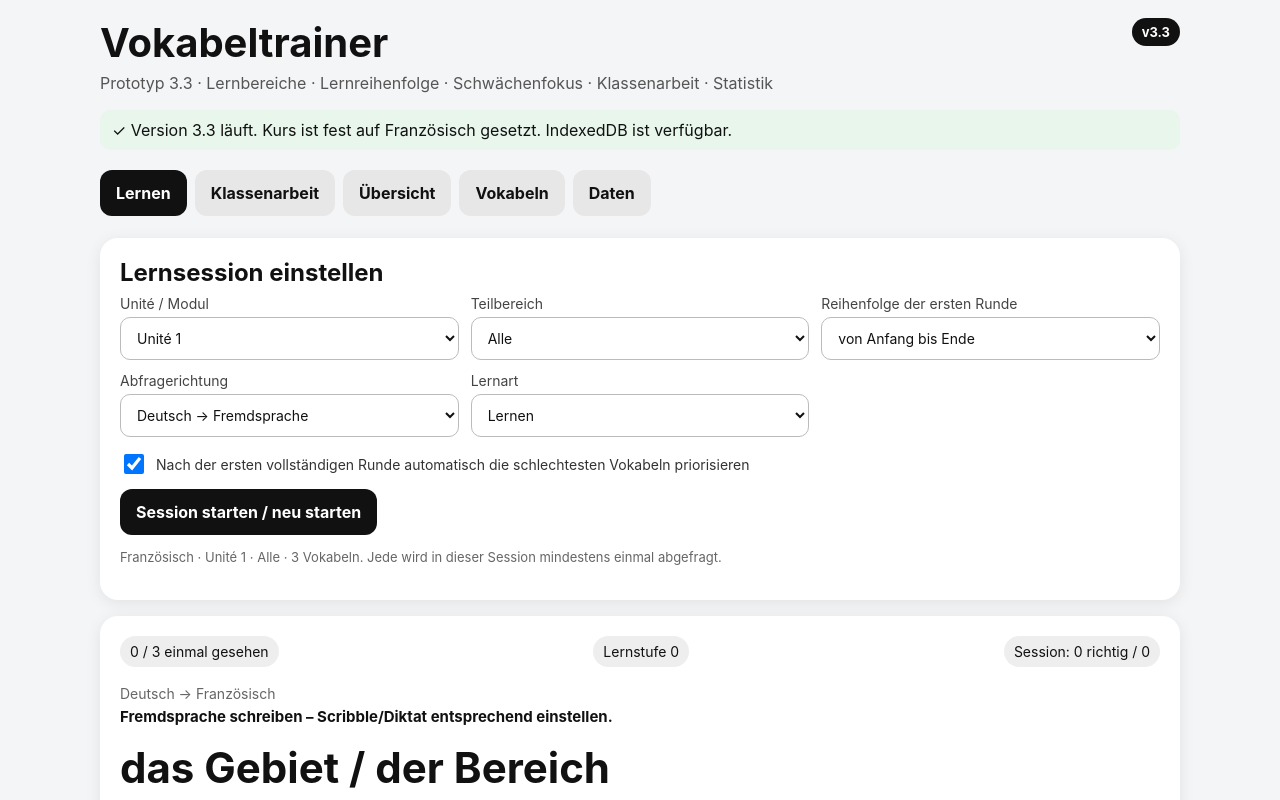
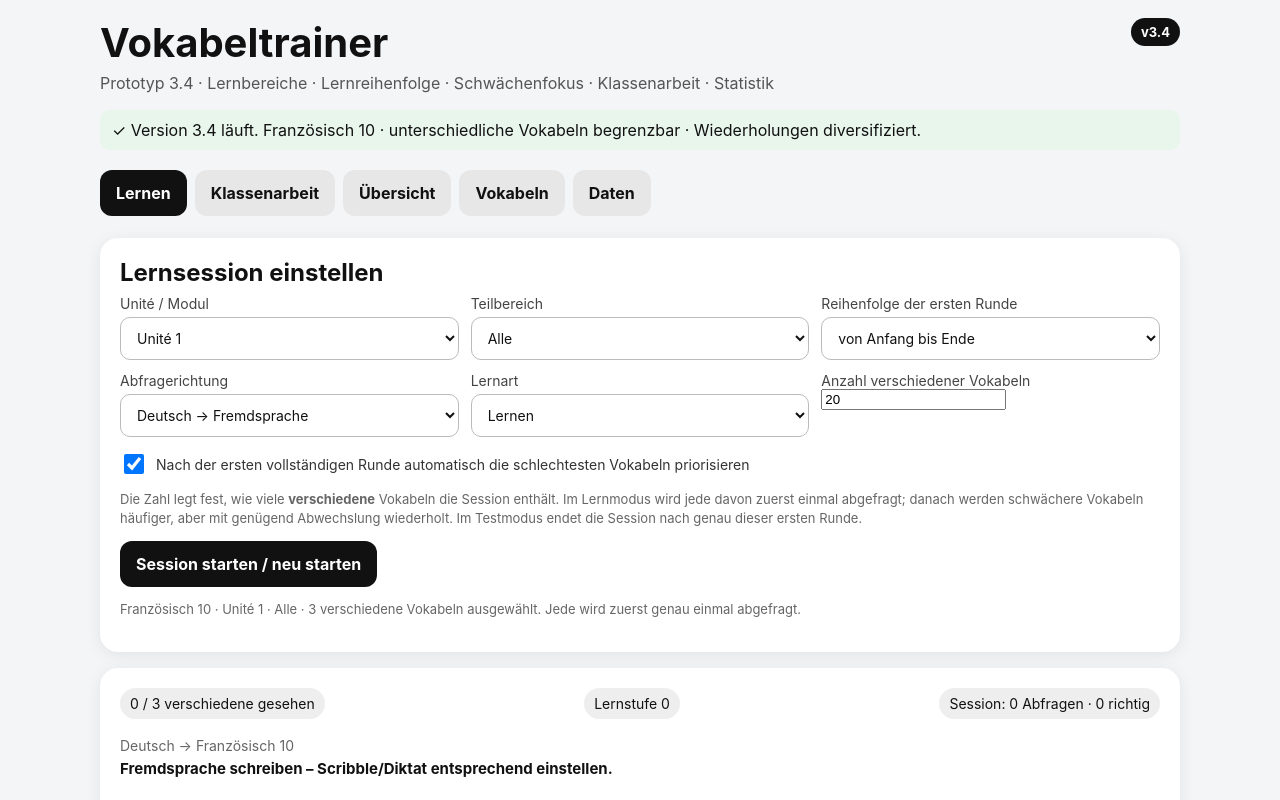
Before and after one commit to vonWesternhagen/vokabeltrainer, a plain HTML site: page index.html in a window 1280 px wide. Shown: the top 800 px of the page. Drawn offline with Linux system fonts and the light colour scheme.

Commit message:
Add files via upload

```diff
--- a/app.js
+++ b/app.js
@@ -9,11 +9,11 @@ var db=null, vocab=[], courses=[];
 var FIXED_COURSE_ID="franzoesisch";
 var session={
   active:false, pool:[], firstQueue:[], seen:{}, current:null, currentDirection:"DE_FR",
-  attempts:0, correct:0, testResults:[], lastId:null
+  attempts:0, correct:0, testResults:[], lastId:null, recentIds:[]
 };
 var autoTimer=null;
 
-var seedCourse={id:"franzoesisch",name:"Französisch",learningLocale:"fr-FR",nativeLocale:"de-DE"};
+var seedCourse={id:"franzoesisch",name:"Französisch 10",learningLocale:"fr-FR",nativeLocale:"de-DE"};
 var seed=[
 {id:"le-projet",courseId:"franzoesisch",unitId:"unite-1-auftakt",foreign:"le projet",meanings:["der Plan","das Vorhaben","das Projekt"]},
 {id:"le-metier",courseId:"franzoesisch",unitId:"unite-1-auftakt",foreign:"le métier",meanings:["der Beruf"]},
@@ -74,7 +74,7 @@ async function reload(){
      if(c && c.id) cs.delete(c.id);
    }
  });
- var fr={id:"franzoesisch",name:"Französisch",learningLocale:"fr-FR",nativeLocale:"de-DE"};
+ var fr={id:"franzoesisch",name:"Französisch 10",learningLocale:"fr-FR",nativeLocale:"de-DE"};
  cs.put(fr);
  await new Promise(function(resolve,reject){
    ctx.oncomplete=resolve;
@@ -174,10 +174,33 @@ function currentScopeText(){
  return c+" · "+u+" · "+p
 }
 async function startSession(){
- var pool=filtered(FIXED_COURSE_ID,$("unitSelect").value,$("partSelect").value);
- if(!pool.length){$("scopeInfo").textContent="Für diese Auswahl gibt es keine Vokabeln.";return}
- session={active:true,pool:pool,firstQueue:await orderPool(pool,$("orderSelect").value,$("directionSelect").value),seen:{},current:null,currentDirection:"DE_FR",attempts:0,correct:0,testResults:[],lastId:null};
- $("scopeInfo").textContent=currentScopeText()+" · "+pool.length+" Vokabeln. Jede wird in dieser Session mindestens einmal abgefragt.";
+ var available=filtered(FIXED_COURSE_ID,$("unitSelect").value,$("partSelect").value);
+ if(!available.length){$("scopeInfo").textContent="Für diese Auswahl gibt es keine Vokabeln.";return}
+
+ var requested=parseInt($("distinctCount").value,10);
+ if(!Number.isFinite(requested)||requested<1) requested=available.length;
+ requested=Math.min(requested,available.length);
+
+ // Die Reihenfolge bestimmt zugleich, welche Vokabeln in die begrenzte Session kommen.
+ var ordered=await orderPool(available,$("orderSelect").value,$("directionSelect").value);
+ var pool=ordered.slice(0,requested);
+
+ session={
+   active:true,
+   pool:pool,
+   firstQueue:pool.slice(),
+   seen:{},
+   current:null,
+   currentDirection:"DE_FR",
+   attempts:0,
+   correct:0,
+   testResults:[],
+   lastId:null,
+   recentIds:[]
+ };
+ $("scopeInfo").textContent=currentScopeText()+" · "+pool.length+" verschiedene Vokabeln ausgewählt"
+   +(available.length>pool.length?" (von "+available.length+" verfügbaren).":".")
+   +" Jede wird zuerst genau einmal abgefragt.";
  await chooseNext(true)
 }
 function chooseDirection(){
@@ -188,28 +211,54 @@ function chooseDirection(){
 async function chooseNext(initial){
  if(!session.active)return;
  var v=null;
+
+ // Erste Runde: garantiert jede ausgewählte Vokabel genau einmal.
  while(session.firstQueue.length){
    var candidate=session.firstQueue.shift();
    if(!session.seen[candidate.id]){v=candidate;break}
  }
+
  if(!v){
    if($("sessionTypeSelect").value==="test"){
       finishTest();return
    }
+
    if($("adaptiveAfterFirst").checked){
-     var scored=[];for(var x of session.pool){
-       if(x.id===session.lastId&&session.pool.length>1)continue;
+     var scored=[];
+     for(var x of session.pool){
        scored.push([x,await weakScore(x,$("directionSelect").value)])
      }
      scored.sort((a,b)=>a[1]-b[1]);
-     var band=scored.slice(0,Math.min(5,scored.length));
-     v=band[Math.floor(Math.random()*band.length)][0]
+
+     // Nicht immer nur dieselben 5 Vokabeln:
+     // 70 % der nächsten Fragen kommen aus der schwächeren Hälfte,
+     // 30 % aus dem restlichen Session-Pool. Die letzten 4 Vokabeln
+     // werden nach Möglichkeit nicht sofort wiederholt.
+     var recent=new Set(session.recentIds||[]);
+     var candidates=scored.map(x=>x[0]).filter(x=>!recent.has(x.id));
+     if(!candidates.length)candidates=scored.map(x=>x[0]);
+
+     var weakCount=Math.max(3,Math.ceil(session.pool.length*0.5));
+     weakCount=Math.min(weakCount,session.pool.length);
+     var weakIds=new Set(scored.slice(0,weakCount).map(x=>x[0].id));
+     var weakCandidates=candidates.filter(x=>weakIds.has(x.id));
+
+     if(Math.random()<0.70 && weakCandidates.length){
+       v=weakCandidates[Math.floor(Math.random()*weakCandidates.length)]
+     }else{
+       v=candidates[Math.floor(Math.random()*candidates.length)]
+     }
    }else{
      var ord=await orderPool(session.pool,$("orderSelect").value,$("directionSelect").value);
-     v=ord.find(x=>x.id!==session.lastId)||ord[0]
+     var recentSet=new Set(session.recentIds||[]);
+     v=ord.find(x=>!recentSet.has(x.id)) || ord.find(x=>x.id!==session.lastId) || ord[0]
    }
  }
- session.current=v;session.currentDirection=chooseDirection();session.lastId=v.id;
+
+ session.current=v;
+ session.currentDirection=chooseDirection();
+ session.lastId=v.id;
+ session.recentIds=(session.recentIds||[]).concat([v.id]).slice(-4);
  await renderCurrent()
 }
 async function renderCurrent(){
@@ -226,8 +275,8 @@ async function renderCurrent(){
 }
 function updateSessionBadges(){
  var seenCount=Object.keys(session.seen).length;
- $("sessionCoverage").textContent=seenCount+" / "+session.pool.length+" einmal gesehen";
- $("sessionScore").textContent="Session: "+session.correct+" richtig / "+session.attempts
+ $("sessionCoverage").textContent=seenCount+" / "+session.pool.length+" verschiedene gesehen";
+ $("sessionScore").textContent="Session: "+session.attempts+" Abfragen · "+session.correct+" richtig"
 }
 function keepFocus(){setTimeout(()=>{try{$("answer").focus({preventScroll:true})}catch(e){$("answer").focus()}},30)}
 function nextDue(level){
@@ -285,7 +334,7 @@ function editVocab(v){$("editCard").hidden=false;$("editId").value=v.id;$("editF
 async function saveEdit(){var id=$("editId").value,v=vocab.find(x=>x.id===id);if(!v)return;v.foreign=$("editForeign").value.trim();v.meanings=$("editMeanings").value.split(";").map(x=>x.trim()).filter(Boolean);await reqP(os(S_VOCAB,"readwrite").put(v));await reload();$("editCard").hidden=true;renderVocab()}
 async function importJson(file){
  var data=JSON.parse(await file.text());if(!Array.isArray(data.entries))throw new Error("Kein entries-Array gefunden.");
- var c=data.course||{id:"import",name:"Import"};await reqP(os(S_COURSES,"readwrite").put({id:c.id||"import",name:c.name||c.id||"Import",learningLocale:c.learningLocale||"fr-FR",nativeLocale:c.nativeLocale||"de-DE"}));
+ var c=data.course||{id:"import",name:"Import"};await reqP(os(S_COURSES,"readwrite").put({id:c.id||"import",name:(c.id==="franzoesisch"?"Französisch 10":(c.name||c.id||"Import")),learningLocale:c.learningLocale||"fr-FR",nativeLocale:c.nativeLocale||"de-DE"}));
  var tx=db.transaction(S_VOCAB,"readwrite"),s=tx.objectStore(S_VOCAB),count=0;
  data.entries.forEach(e=>{if(!e.id||!e.foreign||!Array.isArray(e.meanings)||!e.meanings.length)return;s.put({id:String(e.id),courseId:e.courseId||c.id||"import",unitId:e.unitId||data.unit?.id||"import",foreign:String(e.foreign),meanings:e.meanings.map(String)});count++});
  await new Promise((res,rej)=>{tx.oncomplete=res;tx.onerror=()=>rej(tx.error)});await reload();populateAllSelectors();$("importResult").textContent=count+" Vokabeln importiert/aktualisiert."
@@ -293,11 +342,11 @@ async function importJson(file){
 async function downloadJson(data,name){var blob=new Blob([JSON.stringify(data,null,2)],{type:"application/json"}),url=URL.createObjectURL(blob),a=document.createElement("a");a.href=url;a.download=name;document.body.appendChild(a);a.click();a.remove();setTimeout(()=>URL.revokeObjectURL(url),1000)}
 async function exportBackup(){
  var entries=await reqP(os(S_VOCAB).getAll()),progress=await reqP(os(S_PROGRESS).getAll()),exams=await reqP(os(S_EXAMS).getAll()),cs=await reqP(os(S_COURSES).getAll());
- downloadJson({schemaVersion:3,exportedAt:new Date().toISOString(),courses:cs,entries:entries,progress:progress,exams:exams},"vokabeltrainer-backup.json")
+ downloadJson({schemaVersion:4,exportedAt:new Date().toISOString(),courses:cs,entries:entries,progress:progress,exams:exams},"vokabeltrainer-backup.json")
 }
 async function exportCurrentCourse(){
  var cid=FIXED_COURSE_ID,c=courses.find(x=>x.id===cid),entries=vocab.filter(v=>v.courseId===cid),progress=(await reqP(os(S_PROGRESS).getAll())).filter(p=>entries.some(v=>v.id===p.id));
- downloadJson({schemaVersion:3,course:c,entries:entries,progress:progress},"vokabeltrainer-"+cid+".json")
+ downloadJson({schemaVersion:4,course:Object.assign({},c,{name:"Französisch 10",schoolYearLabel:"Französisch 10"}),entries:entries,progress:progress},"vokabeltrainer-franzoesisch-10.json")
 }
 async function resetAll(){
  if(!confirm("Alle lokalen Daten löschen und nur die drei Testvokabeln wiederherstellen?"))return;
@@ -352,7 +401,7 @@ $("jsonFile").onchange=async e=>{var f=e.target.files&&e.target.files[0];if(!f)r
   bindUnitPart("examUnit","examPart",false,renderExamSummary);
   bindUnitPart("overviewUnit","overviewPart",true,renderOverview);
   bindUnitPart("vocabUnit","vocabPart",true,renderVocab);
-  $("appStatus").textContent="✓ Version 3.3 läuft. Kurs ist fest auf Französisch gesetzt. IndexedDB ist verfügbar.";
+  $("appStatus").textContent="✓ Version 3.4 läuft. Französisch 10 · unterschiedliche Vokabeln begrenzbar · Wiederholungen diversifiziert.";
   await startSession()
  }catch(err){$("appStatus").textContent="Startfehler: "+err.message;$("appStatus").style.background="#fdeaea"}
 })();
--- a/index.html
+++ b/index.html
@@ -7,17 +7,17 @@
   <meta name="apple-mobile-web-app-capable" content="yes">
   <meta name="apple-mobile-web-app-title" content="Vokabeltrainer">
   <link rel="manifest" href="manifest.webmanifest">
-  <link rel="stylesheet" href="styles.css?v=33">
-  <title>Vokabeltrainer – Prototyp 3.3</title>
+  <link rel="stylesheet" href="styles.css?v=34">
+  <title>Vokabeltrainer – Prototyp 3.4</title>
 </head>
 <body>
 <main>
   <header class="page-head">
     <div>
       <h1>Vokabeltrainer</h1>
-      <p class="sub">Prototyp 3.3 · Lernbereiche · Lernreihenfolge · Schwächenfokus · Klassenarbeit · Statistik</p>
+      <p class="sub">Prototyp 3.4 · Lernbereiche · Lernreihenfolge · Schwächenfokus · Klassenarbeit · Statistik</p>
     </div>
-    <span class="version">v3.3</span>
+    <span class="version">v3.4</span>
   </header>
 
   <div id="appStatus" class="status">JavaScript startet …</div>
@@ -61,11 +61,19 @@
             <option value="test">Test</option>
           </select>
         </label>
+        <label>Anzahl verschiedener Vokabeln
+          <input id="distinctCount" type="number" min="1" step="1" value="20" inputmode="numeric">
+        </label>
       </div>
       <label class="auto-row">
         <input type="checkbox" id="adaptiveAfterFirst" checked>
         Nach der ersten vollständigen Runde automatisch die schlechtesten Vokabeln priorisieren
       </label>
+      <p class="small">
+        Die Zahl legt fest, wie viele <strong>verschiedene</strong> Vokabeln die Session enthält.
+        Im Lernmodus wird jede davon zuerst einmal abgefragt; danach werden schwächere Vokabeln häufiger,
+        aber mit genügend Abwechslung wiederholt. Im Testmodus endet die Session nach genau dieser ersten Runde.
+      </p>
       <div class="buttons">
         <button id="startSession" type="button">Session starten / neu starten</button>
       </div>
@@ -231,6 +239,6 @@
     </section>
   </section>
 </main>
-<script src="app.js?v=33"></script>
+<script src="app.js?v=34"></script>
 </body>
 </html>
--- a/sw.js
+++ b/sw.js
@@ -1,6 +1,6 @@
 
-const CACHE="vokabeltrainer-v33";
-const ASSETS=["./","./index.html","./styles.css?v=33","./app.js?v=33","./manifest.webmanifest"];
+const CACHE="vokabeltrainer-v34";
+const ASSETS=["./","./index.html","./styles.css?v=34","./app.js?v=34","./manifest.webmanifest"];
 self.addEventListener("install",e=>{self.skipWaiting();e.waitUntil(caches.open(CACHE).then(c=>c.addAll(ASSETS)))});
 self.addEventListener("activate",e=>{e.waitUntil(caches.keys().then(keys=>Promise.all(keys.filter(k=>k!==CACHE).map(k=>caches.delete(k)))).then(()=>self.clients.claim()))});
 self.addEventListener("fetch",e=>{
```
Also changed, not shown: README.txt.
